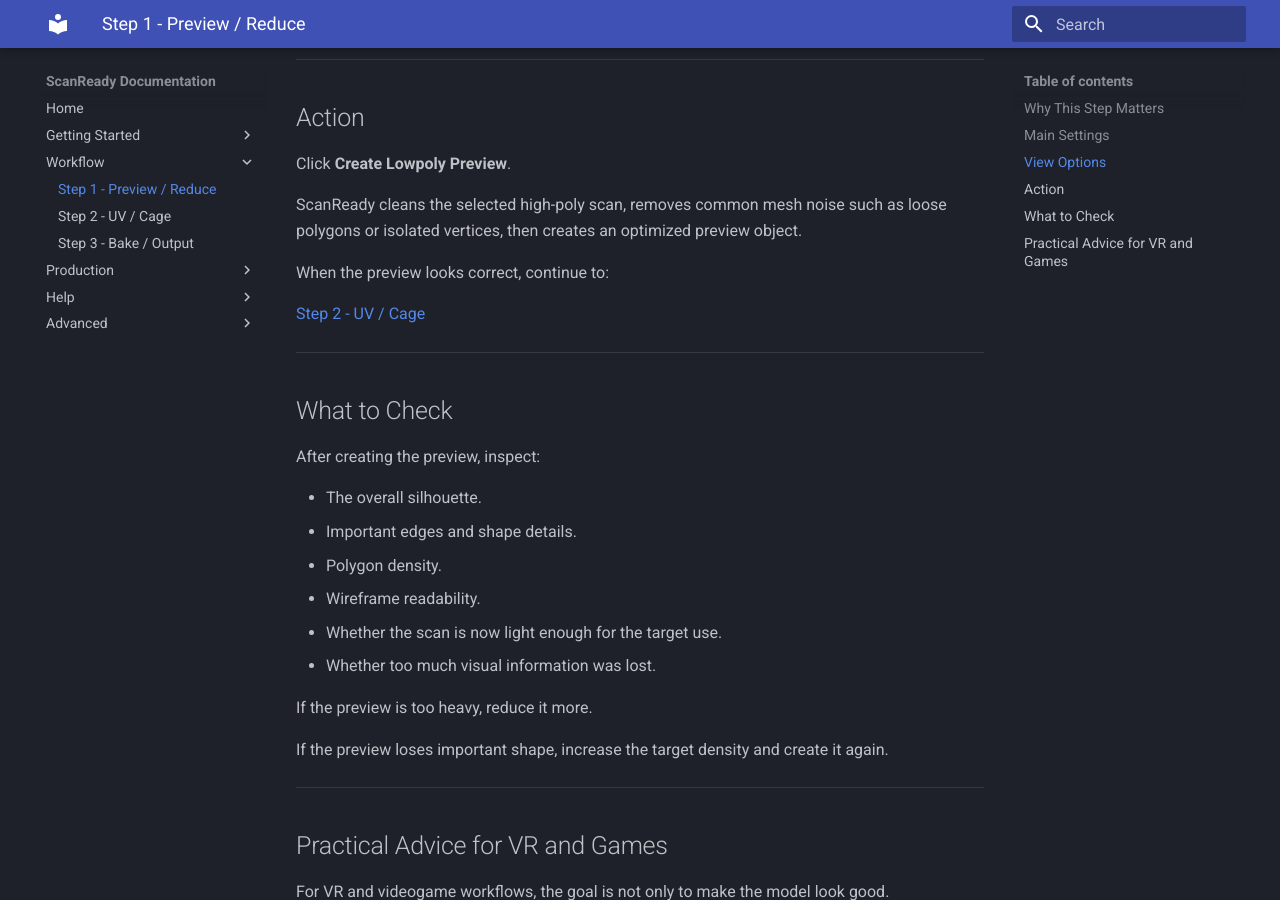
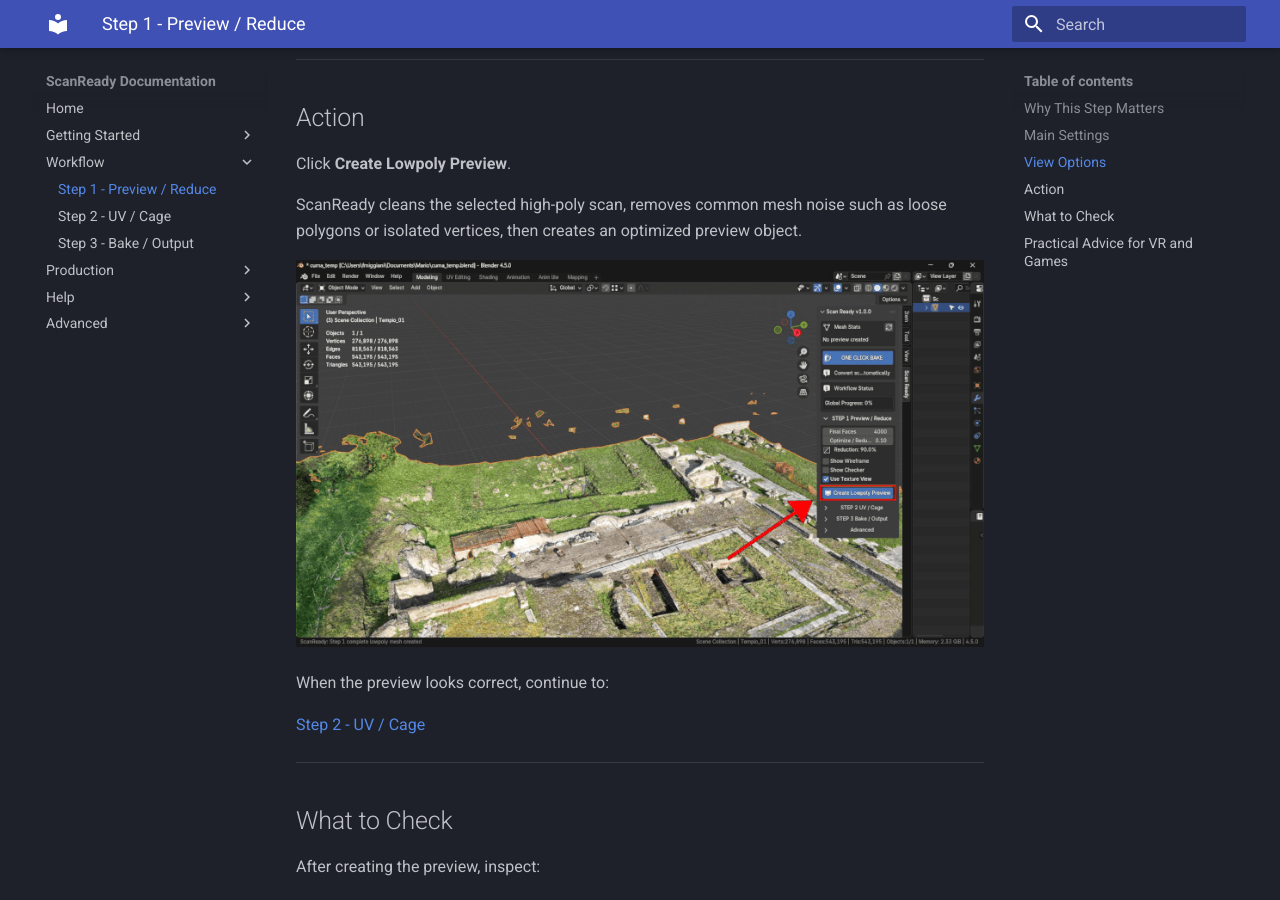
Before and after one commit to marioschiano/scanready-docs, an MkDocs documentation site: the page built from docs/step1.md, in a window 1280 px wide and 900 px high, scrolled down 5087 px. Built offline with MkDocs 1.6.1 and Material for MkDocs 9.7.7, drawn with Linux system fonts in a browser that asks for light colours.

Commit message:
Update step1.md

```diff
--- a/docs/step1.md
+++ b/docs/step1.md
@@ -136,6 +136,9 @@
 Click **Create Lowpoly Preview**.
 
 ScanReady cleans the selected high-poly scan, removes common mesh noise such as loose polygons or isolated vertices, then creates an optimized preview object.
+<div style="width:100%; text-align:left;">
+  <img src="../img/step1-cleaner.gif" alt="ScanReady Checker Scale control changing checker square size" style="max-width:820px;width:100%;">
+</div>
 
 When the preview looks correct, continue to:
 
```
